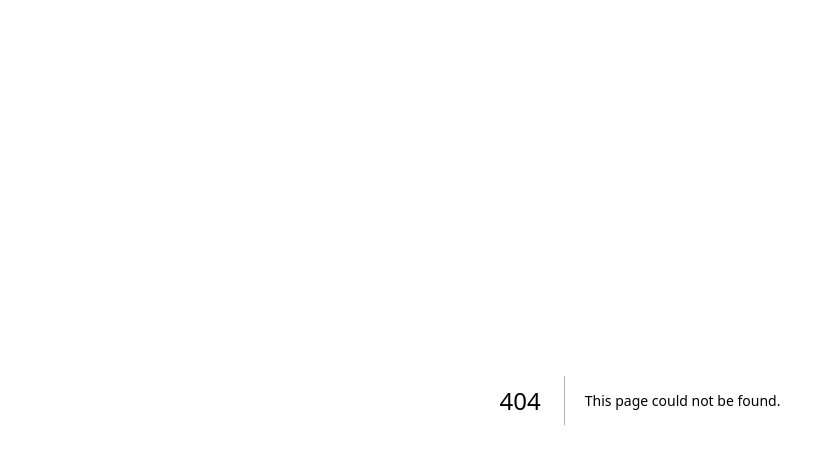
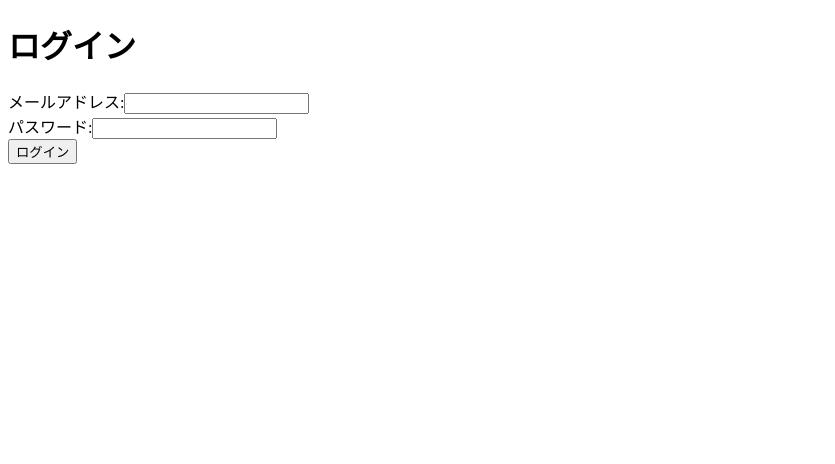
Before and after one commit to Ahoudori77/lakumane-frontend, a Next.js app: page /login in a window 1280 px wide. Before the commit this address had no page. Shown: the top 464 px of the page, without its empty margins (0-835 px from the left). Built offline with nearby package versions, Linux system fonts and the light colour scheme.

Commit message:
ログイン処理の修正とポート統一によるログイン成功

```diff
--- /dev/null
+++ b/src/components/LoginForm.tsx
@@ -0,0 +1,53 @@
+import React, { useState } from 'react';
+import axios from 'axios';
+import { useRouter } from 'next/router'; // useRouterをインポート
+
+const LoginForm: React.FC = () => {
+  const router = useRouter(); // useRouterフックの使用
+  const [email, setEmail] = useState('');
+  const [password, setPassword] = useState('');
+  const [error, setError] = useState<string | null>(null);
+
+  const handleSubmit = async (e: React.FormEvent) => {
+    e.preventDefault();
+    setError(null);
+
+    try {
+      const response = await axios.post('/auth/sign_in', { email, password });
+      localStorage.setItem('access-token', response.headers['access-token']);
+      localStorage.setItem('client', response.headers['client']);
+      localStorage.setItem('uid', response.headers['uid']);
+      alert('ログイン成功！');
+      router.push('/'); // リダイレクトをrouter.pushに変更
+    } catch (err) {
+      setError('ログインに失敗しました。もう一度お試しください。');
+    }
+  };
+
+  return (
+    <form onSubmit={handleSubmit}>
+      <div>
+        <label>メールアドレス:</label>
+        <input
+          type="email"
+          value={email}
+          onChange={(e) => setEmail(e.target.value)}
+          required
+        />
+      </div>
+      <div>
+        <label>パスワード:</label>
+        <input
+          type="password"
+          value={password}
+          onChange={(e) => setPassword(e.target.value)}
+          required
+        />
+      </div>
+      {error && <p style={{ color: 'red' }}>{error}</p>}
+      <button type="submit">ログイン</button>
+    </form>
+  );
+};
+
+export default LoginForm;
--- /dev/null
+++ b/src/pages/login.tsx
@@ -0,0 +1,13 @@
+import React from 'react';
+import LoginForm from '../components/LoginForm';
+
+const LoginPage: React.FC = () => {
+  return (
+    <div>
+      <h1>ログイン</h1>
+      <LoginForm />
+    </div>
+  );
+};
+
+export default LoginPage;
```
